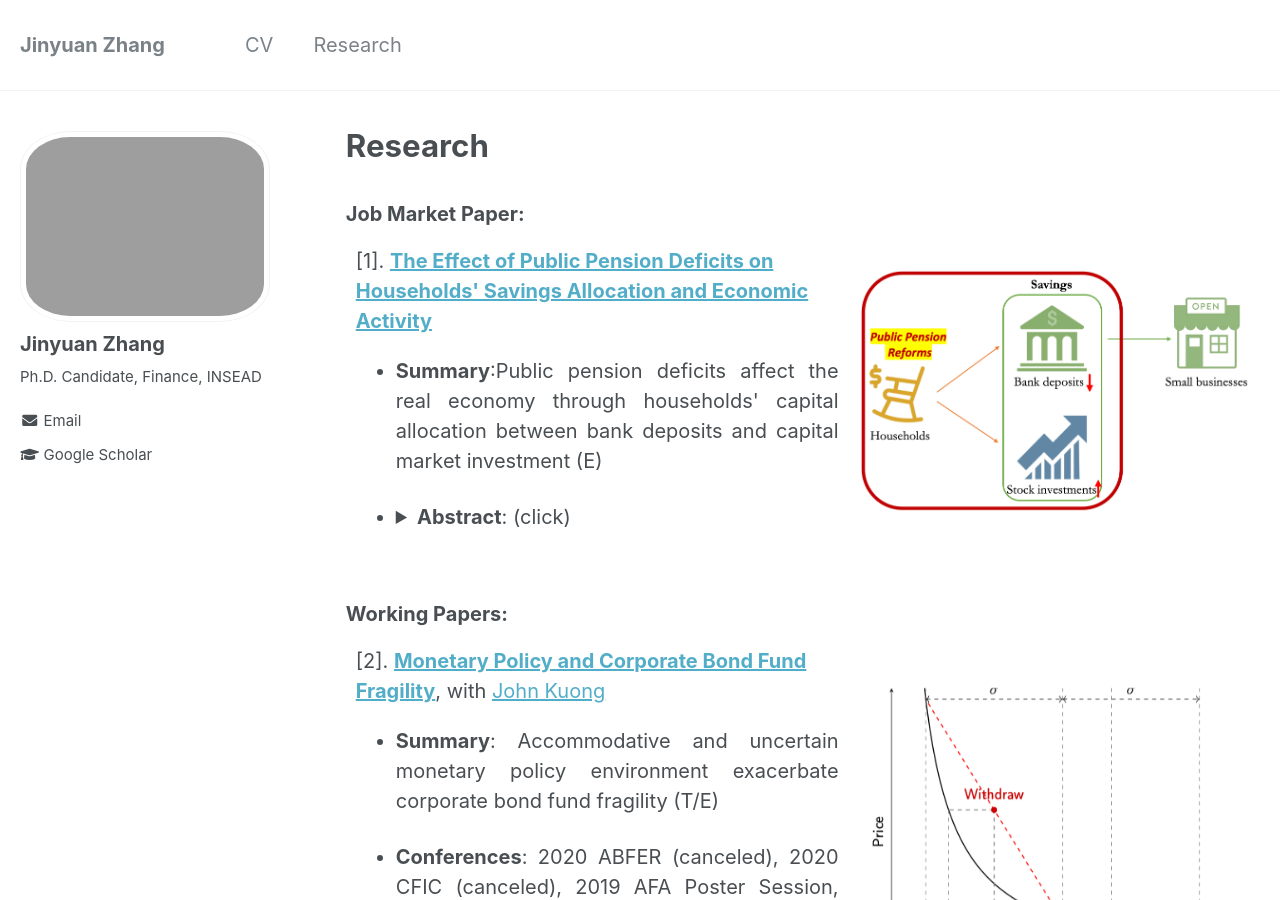
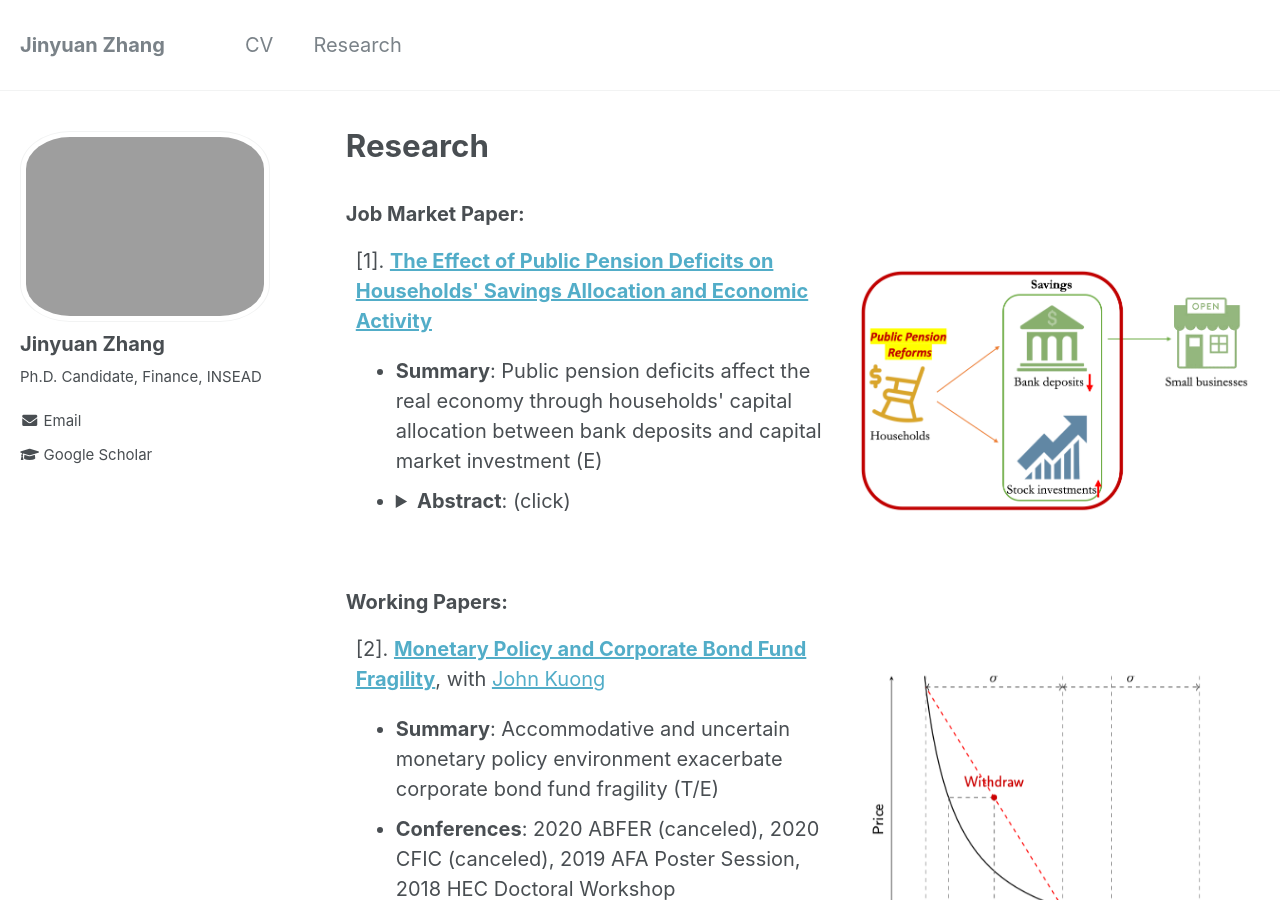
Before and after one commit to jinyuan-zhang/jinyuan-zhang.github.io, a Jekyll site: the page built from _pages/research.html, in a window 1280 px wide and 900 px high. Built offline with Jekyll 4.4.1, drawn with Linux system fonts in a browser that asks for light colours; formulas are drawn with MathJax 3; some of the changed text lies outside the part shown.

Commit message:
Update research.html

```diff
--- a/_pages/research.html
+++ b/_pages/research.html
@@ -55,7 +55,7 @@ author_profile: true
   <div class="column left">
         [1]. <a href="../files/JMP_Jinyuan.pdf" target="_blank"><strong>The Effect of Public Pension Deficits on Households' Savings Allocation and Economic Activity</strong></a>
     <ul>
-    <li><p style="text-align:justify"><strong>Summary</strong>:Public pension deficits affect the real economy through households' capital allocation between bank deposits and capital market investment (E)</p></li>
+    <li><strong>Summary</strong>: Public pension deficits affect the real economy through households' capital allocation between bank deposits and capital market investment (E)</li>
     <li><details>
         <summary><strong>Abstract</strong>: (click) </summary>
          <p style="text-align:justify">
@@ -76,8 +76,8 @@ author_profile: true
   <div class="column left">
         [2]. <a href="../files/BondFragility.pdf" target="_blank"><strong>Monetary Policy and Corporate Bond Fund Fragility</strong></a>, with <a href="https://sites.google.com/site/johnkuongkcf/home" target="_blank">John Kuong</a>
     <ul>
-    <li><p style="text-align:justify"><strong>Summary</strong>: Accommodative and uncertain monetary policy environment exacerbate corporate bond fund fragility (T/E)</p></li>
-    <li><p style="text-align:justify"><strong>Conferences</strong>: 2020 ABFER (canceled), 2020 CFIC (canceled), 2019 AFA Poster Session, 2018 HEC Doctoral Workshop</p></li>
+    <li><strong>Summary</strong>: Accommodative and uncertain monetary policy environment exacerbate corporate bond fund fragility (T/E)</li>
+    <li><strong>Conferences</strong>: 2020 ABFER (canceled), 2020 CFIC (canceled), 2019 AFA Poster Session, 2018 HEC Doctoral Workshop</li>
     <li><details>
         <summary><strong>Abstract</strong>: (click) </summary>
           <p style="text-align:justify">
@@ -98,9 +98,9 @@ author_profile: true
   <div class="column left" >
     [3]. <a href="https://papers.ssrn.com/sol3/papers.cfm?abstract_id=3278469" target="_blank"><strong>Flight to Bitcoin</strong></a>, with <a href="https://www.smu.edu.sg/faculty/profile/156496/YU-Yang" target="_blank">Yang Yu</a>
     <ul>
-    <li><p style="text-align:justify"><strong>Summary</strong>: Local demand for Bitcoin surges under high economic policy uncertainty, mainly due to distrust of government (E)  </p></li>
-    <li><p style="text-align:justify"><strong>Award: Runner-up in the 2019 Toronto FinTech Conference </strong></p></li>
-    <li><p style="text-align:justify"><strong>Conferences</strong>: 2019 CEBRA*, 2018 CICF*, 2019 Toronto FinTech Conference*, 2018 FinTech Conference in Bergen University*, 2018 Wharton-INSEAD Alliance, 2017 Shanghai FinTech Conference* </p></li>
+    <li><strong>Summary</strong>: Local demand for Bitcoin surges under high economic policy uncertainty, mainly due to distrust of government (E)  </li>
+    <li><strong>Award: Runner-up in the 2019 Toronto FinTech Conference </strong></li>
+    <li><strong>Conferences</strong>: 2019 CEBRA*, 2018 CICF*, 2019 Toronto FinTech Conference*, 2018 FinTech Conference in Bergen University*, 2018 Wharton-INSEAD Alliance, 2017 Shanghai FinTech Conference* </li>
     <li><details>
         <summary><strong>Abstract</strong>: (click) </summary>
           <p style="text-align:justify">
@@ -111,7 +111,7 @@ author_profile: true
     </ul>
   </div>
   <div class="column right" >
-        <img src="/images/BTC.png" alt=""  style="height:30%" >
+        <img src="/images/BTC.png" alt="" >
   </div>
 </div>
 
@@ -120,9 +120,9 @@ author_profile: true
   <div class="column left" >
     [4]. <a href="https://papers.ssrn.com/sol3/papers.cfm?abstract_id=3119538" target="_blank"><strong>Dynamic Trade Informativeness</strong></a>, with <a href="https://www.yueshen.me" target="_blank">Bart Yueshen Zhou</a>
     <ul>
-    <li><p style="text-align:justify"><strong>Summary</strong>: Kyle's lambda can be negative when informed investors trade via limit orders. We develop a structural model to quantify dynamics of high-frequency trades' price impact (E) </p></li>
-    <li><p style="text-align:justify"><strong>Award: Best Paper by a Young Researcher Award ($1500) in 2018 CEPR-Imperial-Plato Market Innovator (MI3) Conference</strong></p></li>
-    <li><p style="text-align:justify"><strong>Conferences</strong>: 2019 NBER Big Data and High-Performance Computing for Financial Economics*, 2019 EFA, 2019 SoFiE, 2018 QFFE, 2018 European Capital Market Workshop, 2018 CEPR-Imperial-Plato Market Innovator (MI3) Conference*</p></li>
+    <li><strong>Summary</strong>: Kyle's lambda can be negative when informed investors trade via limit orders. We develop a structural model to quantify dynamics of high-frequency trades' price impact (E) </li>
+    <li><strong>Award: Best Paper by a Young Researcher Award ($1500) in 2018 CEPR-Imperial-Plato Market Innovator (MI3) Conference</strong></li>
+    <li><strong>Conferences</strong>: 2019 NBER Big Data and High-Performance Computing for Financial Economics*, 2019 EFA, 2019 SoFiE, 2018 QFFE, 2018 European Capital Market Workshop, 2018 CEPR-Imperial-Plato Market Innovator (MI3) Conference*</li>
     <li><details>
         <summary><strong>Abstract</strong>: (click) </summary>
             <p style="text-align:justify">
@@ -144,9 +144,9 @@ author_profile: true
   <div class="column left" >
       [5]. <a href="../files/InstituionalActivism.pdf" target="_blank"><strong>Follow the Pack: Information Acquisition in the Presence of Institutional Activism</strong></a>, with <a href="https://www.paulacocoma.com" target="_blank">Paula Cocoma</a>
       <ul>
-      <li><p style="text-align:justify"><strong>Summary</strong>: Including institutional activism in an information model creates strategic complementarities in investors' information acquisition decisions (T)</p>
+      <li><strong>Summary</strong>: Including institutional activism in an information model creates strategic complementarities in investors' information acquisition decisions (T)
       </li>
-      <li><strong>Conferences</strong>: <p style="text-align:justify">2019 Wharton-INSEAD Alliance</p></li>
+      <li><strong>Conferences</strong>: 2019 Wharton-INSEAD Alliance</li>
       <li><details>
           <summary><strong>Abstract</strong>: (click) </summary>
             <p style="text-align:justify">
```
